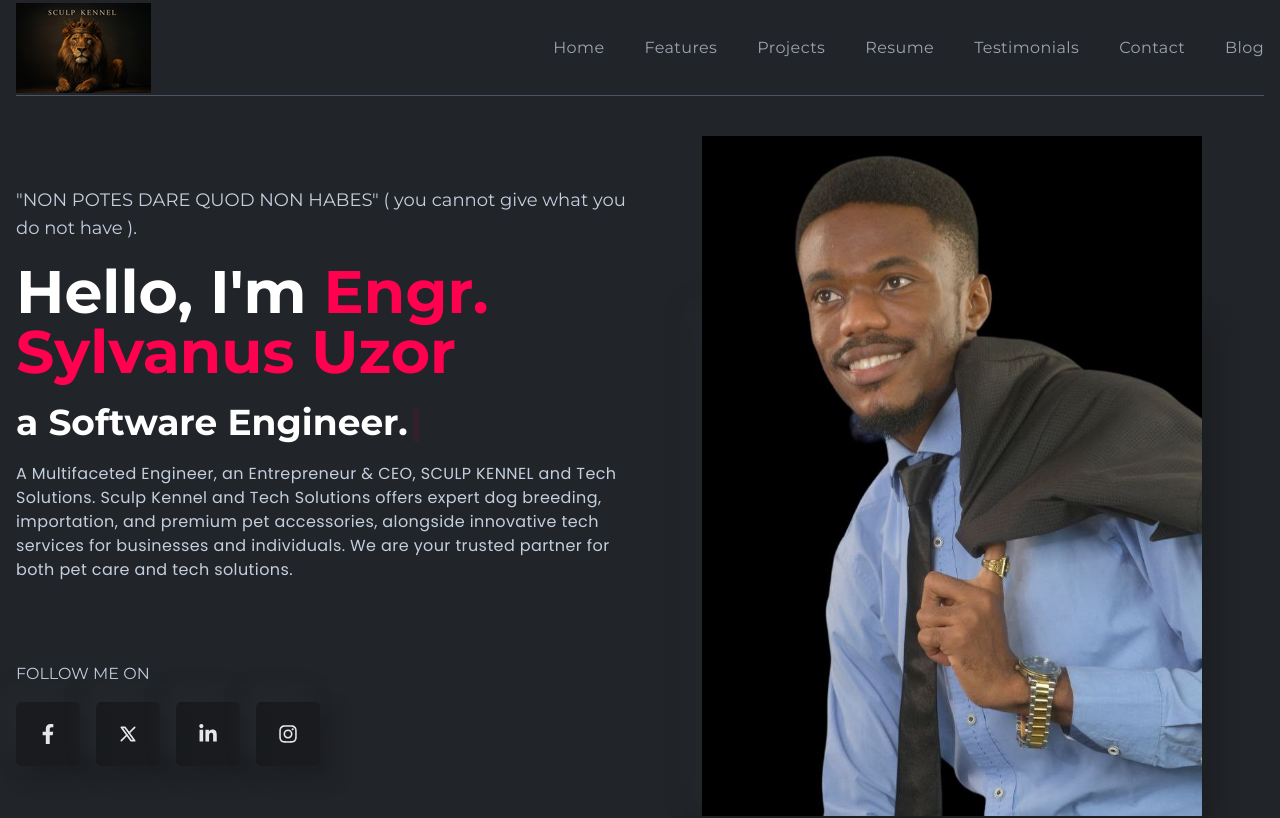
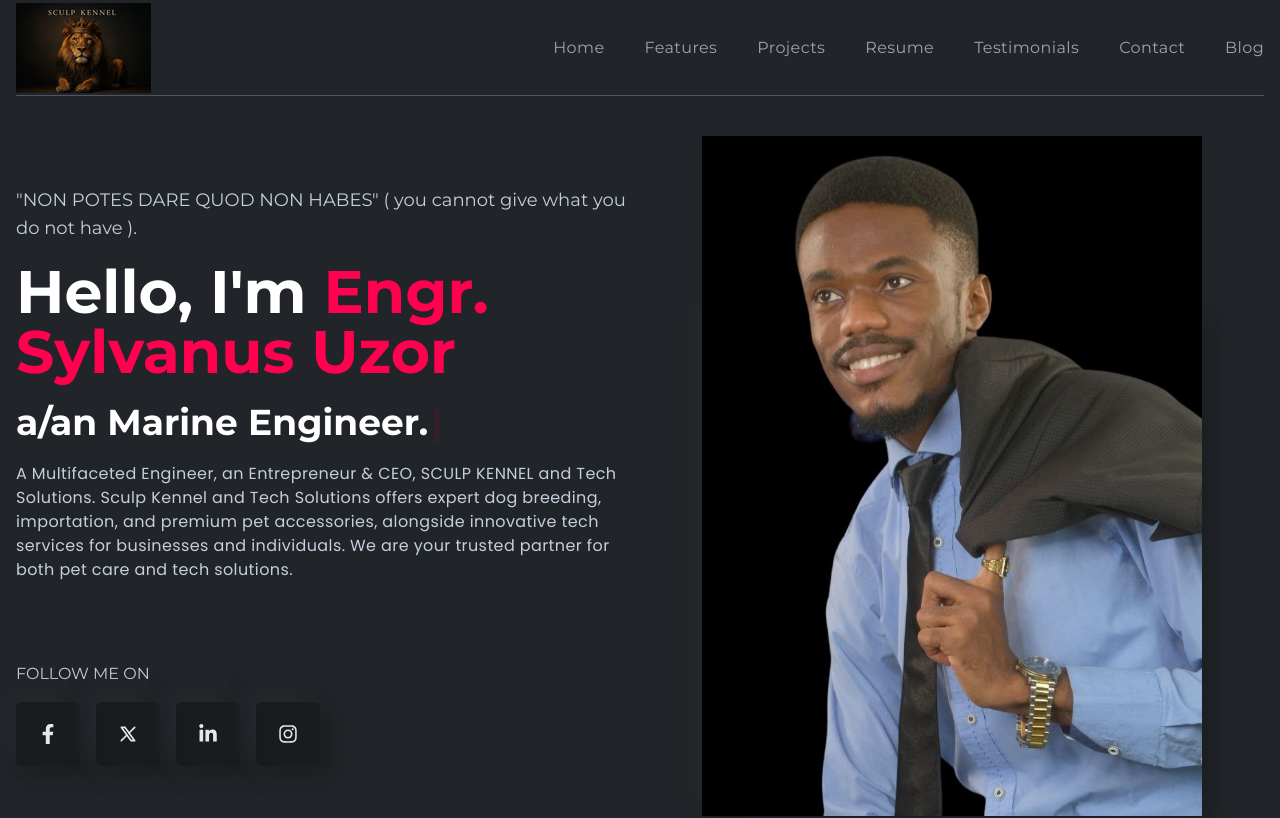
Before and after one commit to Emperoar0147/my-portfolio, a React (Create React App) app: page /blog/1 in a window 1280 px wide. Shown: the top 818 px of the page. Built offline with nearby package versions, Linux system fonts and the light colour scheme.

Commit message:
Updated portfolio with Stanford certification and latest changes

```diff
--- a/src/components/banner/LeftBanner.js
+++ b/src/components/banner/LeftBanner.js
@@ -4,7 +4,12 @@ import Media from './Media';
 
 const LeftBanner = () => {
     const [text] = useTypewriter({
-      words: ["Mechanical Engineer.", "Marine Engineer.", "Software Engineer.", "Safety Officer.", "Dog Lover & Breeder.", "Crypto Enthusiast."],
+      words: ["Engineering Manager", "Mechanical Engineer.", "Marine Engineer.",
+        "Software Engineer.", "OSH (Occupational Safety and Health) Certified Practitioner.",
+        "Lean Six Sigma Yellow Belt Certified Practitioner.", "Stanford-Certified Data Science Professional (Precision Medicine Focus)– Department of Genetics, Stanford University.",
+        "Academic Researcher.", "Process Optimization Researcher.", "Project Management Analyst.", "Operational Risk Analyst.", "Authur.", "Public Speaker.",
+        "Blog Writer / Technical Writer.", "ESL Teacher / Instructor.", "Dog Lover & Breeder @ Sculp Kennel.",
+        "Brand Developer (Sculp Kennel and Tech Solutions)", "Crypto Enthusiast."],
       loop: true,
       typeSpeed: 20,
       deleteSpeed: 10,
@@ -18,7 +23,7 @@ const LeftBanner = () => {
           Hello, I'm <span className="text-designColor capitalize"> Engr. Sylvanus Uzor</span>
         </h1>
         <h2 className="text-4xl font-bold text-white">
-          a <span>{text}</span>
+          a/an <span>{text}</span>
           <Cursor
             cursorBlinking="false"
             cursorStyle="|"
```
